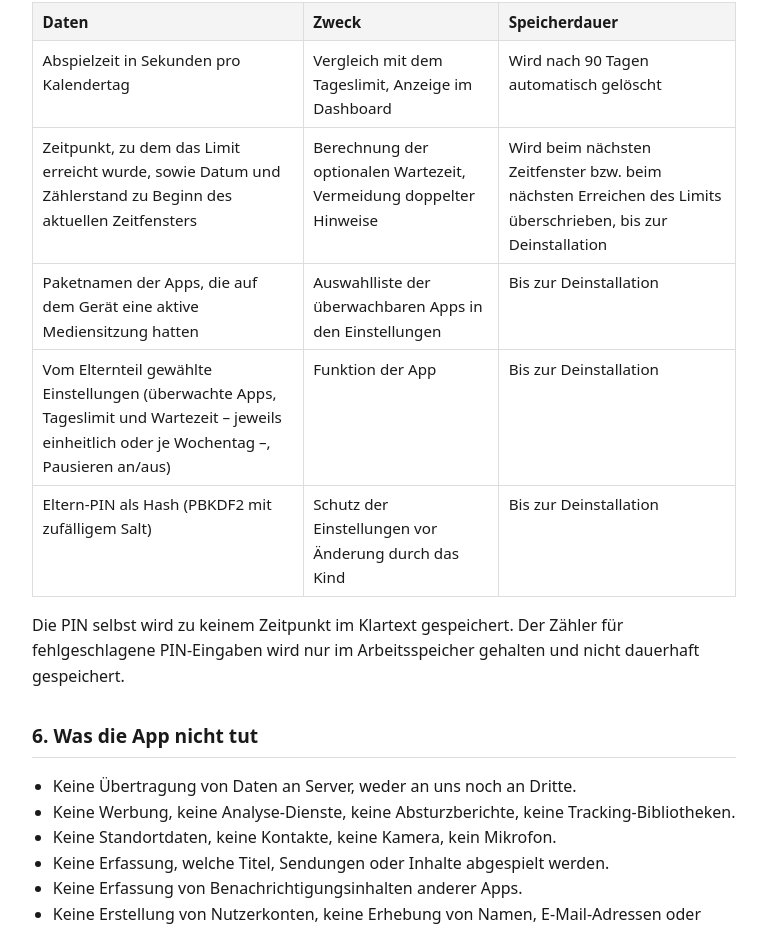
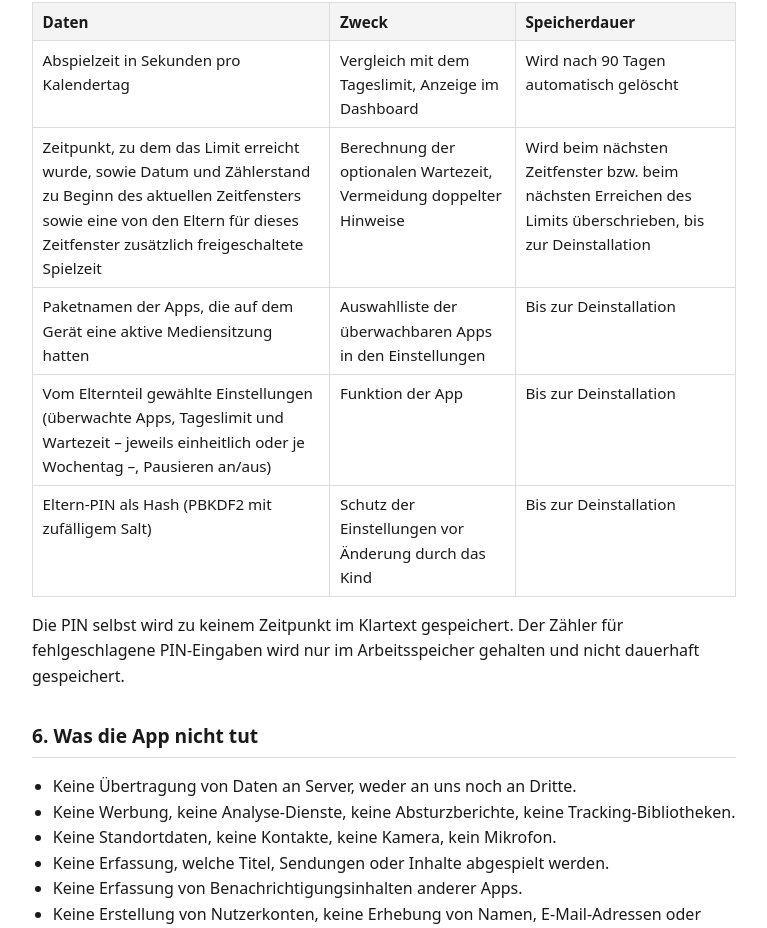
Before and after one commit to Soccertrash/media-watchdog-privacy, a plain HTML site: page index.html in a window 1280 px wide. Shown: the part 1596-2524 px from the top of the page, without its empty margins (256-1023 px from the left). Drawn offline with Linux system fonts and the light colour scheme.

Commit message:
Datenschutzerklärung, Stand 21. September 2026
Erzeugt aus docs/datenschutz.md und docs/privacy.md im privaten App-Repo.

```diff
--- a/index.html
+++ b/index.html
@@ -44,7 +44,7 @@ E-Mail: <a href="mailto:soccertrash.dev@gmail.com">soccertrash.dev@gmail.com</a>
   <thead><tr><th>Daten</th><th>Zweck</th><th>Speicherdauer</th></tr></thead>
   <tbody>
     <tr><td>Abspielzeit in Sekunden pro Kalendertag</td><td>Vergleich mit dem Tageslimit, Anzeige im Dashboard</td><td>Wird nach 90 Tagen automatisch gelöscht</td></tr>
-    <tr><td>Zeitpunkt, zu dem das Limit erreicht wurde, sowie Datum und Zählerstand zu Beginn des aktuellen Zeitfensters</td><td>Berechnung der optionalen Wartezeit, Vermeidung doppelter Hinweise</td><td>Wird beim nächsten Zeitfenster bzw. beim nächsten Erreichen des Limits überschrieben, bis zur Deinstallation</td></tr>
+    <tr><td>Zeitpunkt, zu dem das Limit erreicht wurde, sowie Datum und Zählerstand zu Beginn des aktuellen Zeitfensters sowie eine von den Eltern für dieses Zeitfenster zusätzlich freigeschaltete Spielzeit</td><td>Berechnung der optionalen Wartezeit, Vermeidung doppelter Hinweise</td><td>Wird beim nächsten Zeitfenster bzw. beim nächsten Erreichen des Limits überschrieben, bis zur Deinstallation</td></tr>
     <tr><td>Paketnamen der Apps, die auf dem Gerät eine aktive Mediensitzung hatten</td><td>Auswahlliste der überwachbaren Apps in den Einstellungen</td><td>Bis zur Deinstallation</td></tr>
     <tr><td>Vom Elternteil gewählte Einstellungen (überwachte Apps, Tageslimit und Wartezeit – jeweils einheitlich oder je Wochentag –, Pausieren an/aus)</td><td>Funktion der App</td><td>Bis zur Deinstallation</td></tr>
     <tr><td>Eltern-PIN als Hash (PBKDF2 mit zufälligem Salt)</td><td>Schutz der Einstellungen vor Änderung durch das Kind</td><td>Bis zur Deinstallation</td></tr>
```
Also changed, not shown: en.html (+1 -1 lines).
